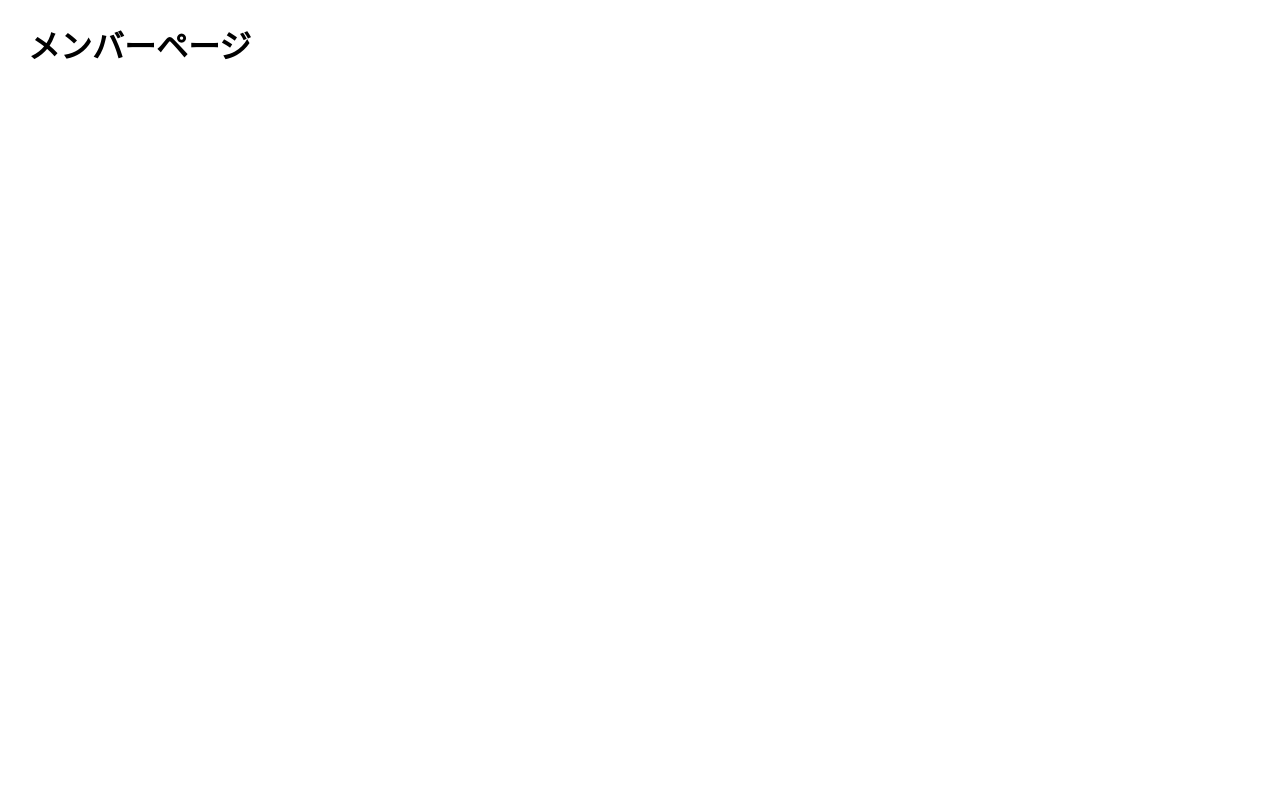
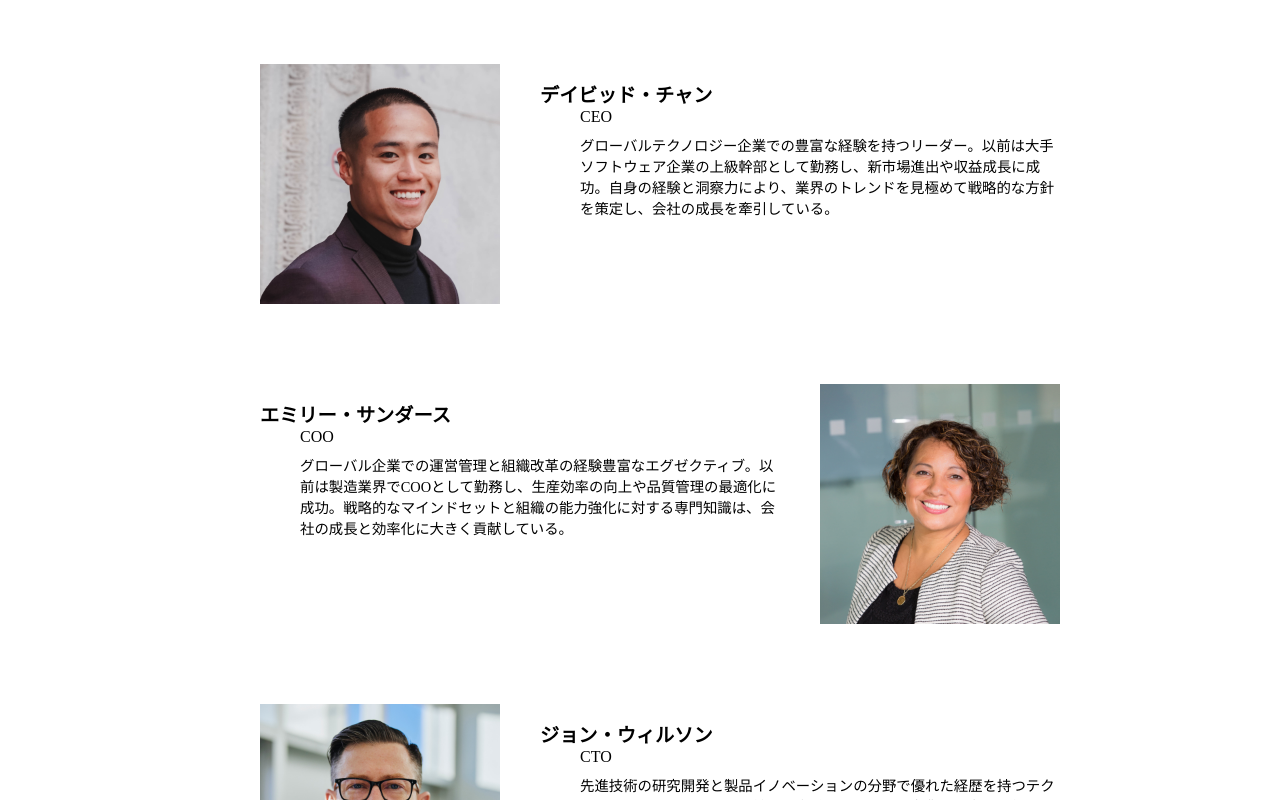
Before and after one commit to itc-s24016/my-next-project2, a Next.js app: page /members in a window 1280 px wide. Shown: the top 800 px of the page. Built offline with nearby package versions, Linux system fonts and the light colour scheme.

Commit message:
メンバーページのレイアウトを整えた

```diff
--- /dev/null
+++ b/app/_components/Sheet/index.module.css
@@ -0,0 +1,8 @@
+.container {
+  position: relative;
+  background-color: #fff;
+  width: 840px;
+  margin: -40px auto 0;
+  padding: 80px;
+  border-radius: 8px;
+}
--- /dev/null
+++ b/app/_components/Sheet/index.tsx
@@ -0,0 +1,9 @@
+import styles from "./index.module.css";
+
+type Props = {
+  children: React.ReactNode;
+};
+
+export default function Sheet({ children }: Props) {
+  return <div className={styles.container}>{children}</div>;
+}
--- /dev/null
+++ b/app/members/layout.tsx
@@ -0,0 +1,11 @@
+import styles from "@/app/_components/Sheet";
+import Sheet from "../_components/Sheet";
+
+// members 配下のページに共通のレイアウトを提供する
+type Props = {
+  children: React.ReactNode;
+};
+
+export default function RootLayout({ children }: Props) {
+  return <Sheet>{children}</Sheet>;
+}
--- a/app/members/page.module.css
+++ b/app/members/page.module.css
@@ -0,0 +1,53 @@
+.text {
+  text-align: center;
+  margin-bottom: 40px;
+}
+
+.list {
+  display: flex;
+  align-items: flex-start;
+  gap: 40px;
+  margin-bottom: 80px;
+}
+
+.list:nth-child(even) {
+  flex-direction: row-reverse;
+}
+
+.image {
+  width: 240px;
+  height: auto;
+  border-radius: var(--border-radius);
+}
+
+.name {
+  font-size: 1.2rem;
+  font-weight: bold;
+}
+
+.position {
+  margin-bottom: 8px;
+}
+
+.profile {
+  font-size: 0.9rem;
+}
+
+.footer {
+  display: flex;
+  flex-direction: column;
+  align-items: center;
+  border-top: 1px solid var(--color-border);
+  padding-top: 40px;
+  text-align: center;
+  gap: 24px;
+}
+
+.message {
+  font-size: 2rem;
+  font-weight: bold;
+}
+
+.empty {
+  margin-bottom: 40px;
+}
--- a/app/members/page.tsx
+++ b/app/members/page.tsx
@@ -1,7 +1,72 @@
+import Image from "next/image";
+import styles from "./page.module.css";
+
+const data = {
+  contents: [
+    {
+      id: "1",
+      image: {
+        url: "/img-member1.jpg",
+        width: 240,
+        height: 240,
+      },
+      name: "デイビッド・チャン",
+      position: "CEO",
+      profile:
+        "グローバルテクノロジー企業での豊富な経験を持つリーダー。以前は大手ソフトウェア企業の上級幹部として勤務し、新市場進出や収益成長に成功。自身の経験と洞察力により、業界のトレンドを見極めて戦略的な方針を策定し、会社の成長を牽引している。",
+    },
+    {
+      id: "2",
+      image: {
+        url: "/img-member2.jpg",
+        width: 240,
+        height: 240,
+      },
+      name: "エミリー・サンダース",
+      position: "COO",
+      profile:
+        "グローバル企業での運営管理と組織改革の経験豊富なエグゼクティブ。以前は製造業界でCOOとして勤務し、生産効率の向上や品質管理の最適化に成功。戦略的なマインドセットと組織の能力強化に対する専門知識は、会社の成長と効率化に大きく貢献している。",
+    },
+    {
+      id: "3",
+      image: {
+        url: "/img-member3.jpg",
+        width: 240,
+        height: 240,
+      },
+      name: "ジョン・ウィルソン",
+      position: "CTO",
+      profile:
+        "先進技術の研究開発と製品イノベーションの分野で優れた経歴を持つテクノロジーエキスパート。以前は、大手テクノロジー企業の研究開発部門で主任エンジニアとして勤務し、革新的な製品の開発に携わった。最新の技術トレンドに精通し、当社の製品ポートフォリオを革新的かつ競争力のあるものにするためにリサーチと開発をリードしている。",
+    },
+  ],
+};
+
 export default function Page() {
   return (
-    <div style={{ margin: 20 }}>
-      <h1>メンバーページ</h1>
+    <div className={styles.container}>
+      {data.contents.length === 0 ? (
+        <p className={styles.empty}>メンバーが登録されていません。</p>
+      ) : (
+        <ul>
+          {data.contents.map((member) => (
+            <li key={member.id} className={styles.list}>
+              <Image
+                src={member.image.url}
+                alt=""
+                width={member.image.width}
+                height={member.image.height}
+                className={styles.image}
+              />
+              <dl>
+                <dt className={styles.name}>{member.name}</dt>
+                <dd className={styles.position}>{member.position}</dd>
+                <dd className={styles.profile}>{member.profile}</dd>
+              </dl>
+            </li>
+          ))}
+        </ul>
+      )}
     </div>
   );
 }
```
